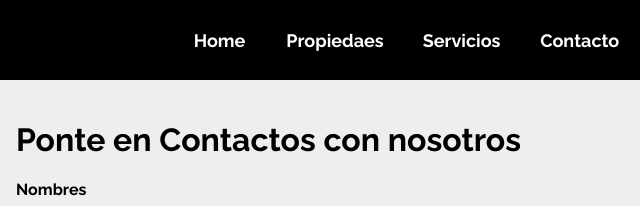
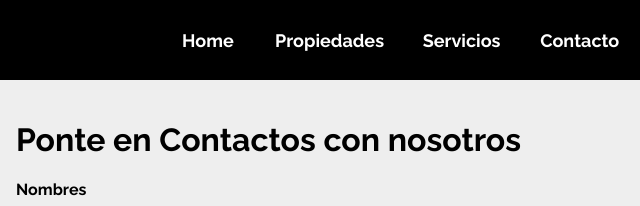
Before and after one commit to sechezuria/desafio7, a website: page Pages/contacto.html in a window 1280 px wide. Shown: the top 206 px of the page, 516-1156 px from the left. Drawn offline with Linux system fonts and the light colour scheme.

Commit message:
actualizacion

```diff
--- a/Pages/contacto.html
+++ b/Pages/contacto.html
@@ -21,7 +21,7 @@
         <nav class="menu">
             <!-- Preguntar aplicar cambio de color al dar click en los botones -->
             <div class="botonmenu"><a class="botonmenu" href="../index.html">Home</a></div>
-            <div class="botonmenu"><a class="botonmenu" href="../Pages/propiedades.html">Propiedaes</a></div>
+            <div class="botonmenu"><a class="botonmenu" href="../Pages/propiedades.html">Propiedades</a></div>
             <div class="botonmenu"><a class="botonmenu" href="../Pages/servicios.html">Servicios</a></div>
             <div class="botonmenu"><a class="botonmenu" href="../Pages/contacto.html">Contacto</a></div>
             <div class="botonmenu"><a class="botonmenu" href="../Pages/nosotros.html">Nosotros</a></div>
--- a/scss/styles.scss
+++ b/scss/styles.scss
@@ -379,6 +379,7 @@ header {
 
                 .titlehome {
                     padding: 7vw !important;
+
                 }
             }
 
```
Also changed, not shown: Pages/nosotros.html (+1 -1 lines), Pages/propiedades.html (+1 -1 lines), Pages/servicios.html (+1 -1 lines).
